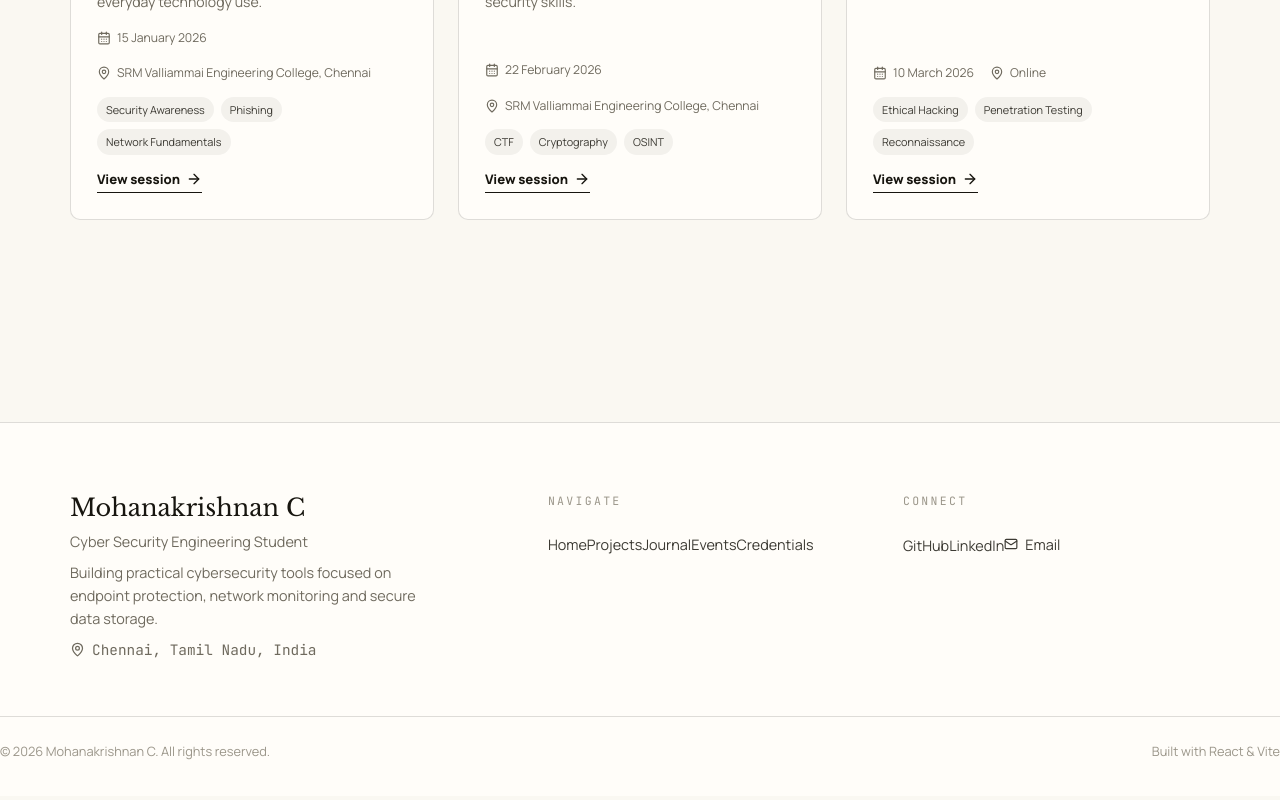
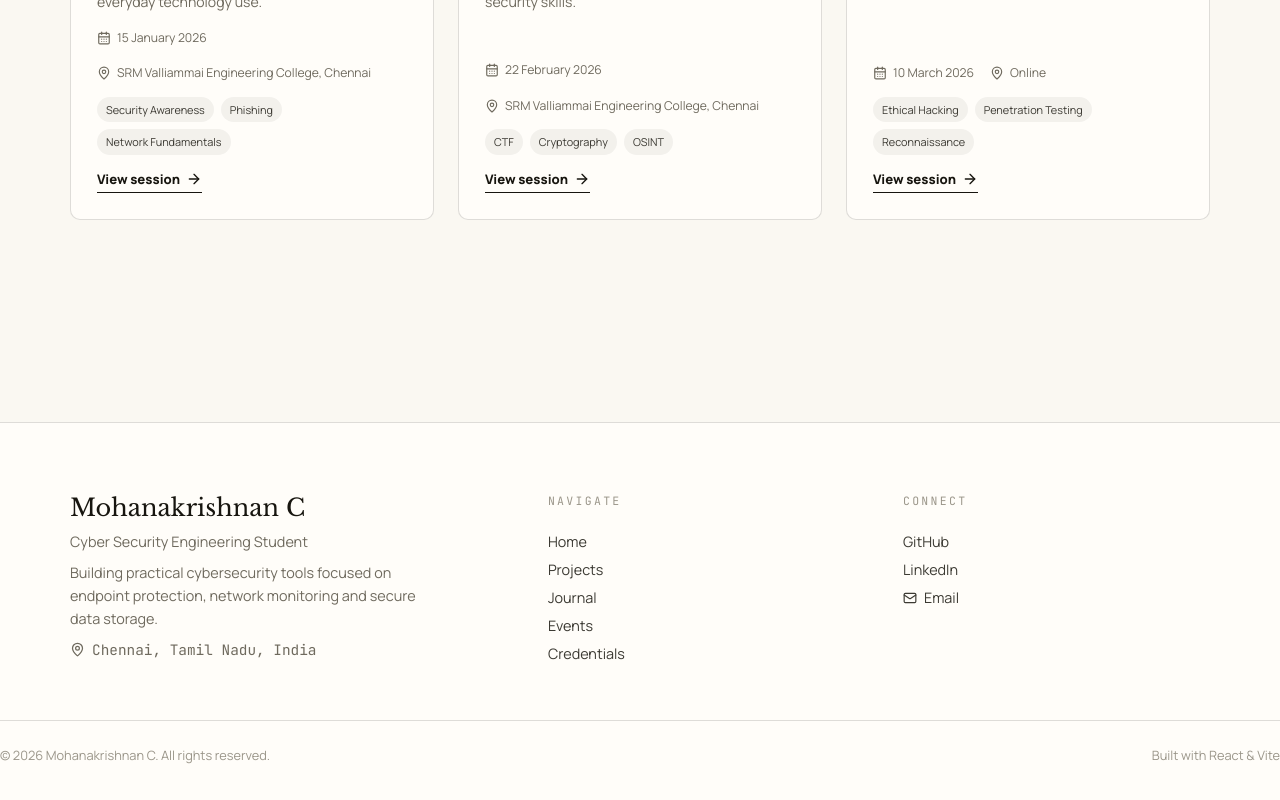
Before and after one commit to Mohan-10-15/Mohan-10-15.github.io, a React (Vite) app: page /events in a window 1280 px wide. Shown: the part 927-1727 px from the top of the page. Built offline with nearby package versions, Linux system fonts and the light colour scheme.

Commit message:
fix: static 'I am a Cyber Security Engineer' role and clean footer column spacing

```diff
--- a/src/components/home/Hero.jsx
+++ b/src/components/home/Hero.jsx
@@ -2,7 +2,6 @@ import { Link } from "react-router-dom";
 import { ArrowRight } from "lucide-react";
 
 import Marquee from "../common/Marquee.jsx";
-import RollUpText from "../common/RollUpText.jsx";
 import Reveal from "../common/Reveal.jsx";
 import { personalData } from "../../data/personalData.js";
 import { getAssetPath } from "../../utils/getAssetPath.js";
@@ -34,13 +33,7 @@ function Hero() {
         <Reveal delay={1}>
           <div className="hero__role">
             <span className="hero__role-label">I AM A</span>
-            <span className="hero__role-value">
-              <RollUpText
-                items={personalData.roles}
-                interval={2600}
-                ariaLabel="Roles"
-              />
-            </span>
+            <span className="hero__role-value">Cyber Security Engineer</span>
           </div>
 
           <p className="hero__lead">{personalData.tagline}</p>
--- a/src/styles/global.css
+++ b/src/styles/global.css
@@ -623,13 +623,19 @@ h4 {
   color: var(--ink-soft);
 }
 
+.footer__col {
+  display: flex;
+  flex-direction: column;
+  align-items: flex-start;
+}
+
 .footer__col h3 {
   font-family: var(--mono);
   font-size: 0.72rem;
   letter-spacing: 0.2em;
   text-transform: uppercase;
   color: var(--faint);
-  margin-bottom: 18px;
+  margin-bottom: 20px;
 }
 
 .footer__col a {
@@ -638,7 +644,8 @@ h4 {
   gap: 7px;
   color: var(--ink-soft);
   font-size: 0.9rem;
-  padding: 7px 0;
+  padding: 4px 0;
+  line-height: 1.4;
   transition: color 0.2s var(--ease);
 }
 
```
